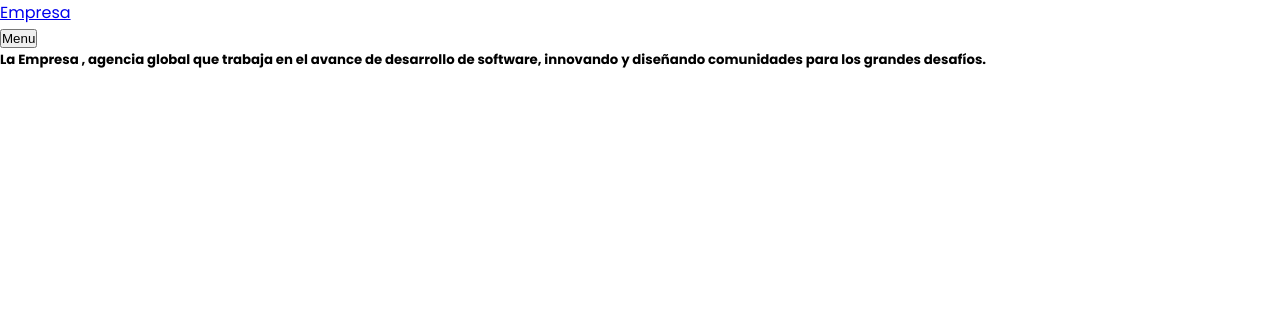
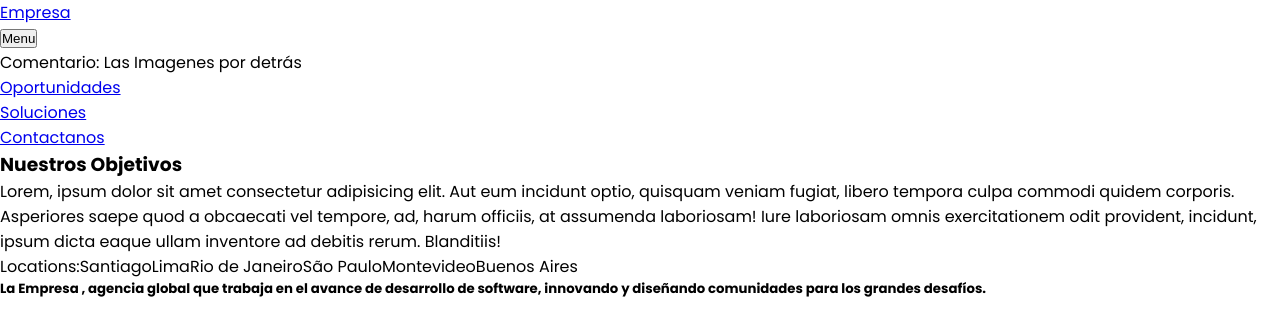
Before and after one commit to StefanoQuiroz/REACT-ANIMATIONS, a React (Create React App) app in the folder react-gsap/: page / in a window 1280 px wide. Shown: the top 336 px of the page. Built offline with nearby package versions, Linux system fonts and the light colour scheme.

Commit message:
Maquetación de Hamburguer Menu terminado

```diff
--- a/react-gsap/src/components/HamburguerMenu/HamburguerMenu.js
+++ b/react-gsap/src/components/HamburguerMenu/HamburguerMenu.js
@@ -1,10 +1,55 @@
 import React from 'react';
+import { Link } from 'react-router-dom';
 import './HamburguerMenu.scss';
 
 const HamburguerMenu = () => {
     return (
-        <div className="">
-            Menu
+        <div className="hamburguer-menu">
+            <div className="menu-secondary-background-color">
+            </div>
+            <div className="menu-layer">
+                <div className="menu-city-background">
+                    Comentario: Las Imagenes por detrás
+                </div>
+                <div className="container">
+                    <div className="wrapper">
+                        <div className="menu-links">
+                            {/* Los 3 párrafos */}
+                            <nav>
+                                <ul>
+                                    <li>
+                                        <Link to={`/oportunidades`}>Oportunidades</Link>
+                                    </li>
+                                    <li>
+                                        <Link to={`/soluciones`}>Soluciones</Link>
+                                    </li>
+                                    <li>
+                                        <Link to={`/contacto`}>Contactanos</Link>
+                                    </li>
+                                </ul>
+                            </nav>
+                            {/* columna de la derecha */}
+                            <div className="info">
+                                <h3>Nuestros Objetivos</h3>
+                                <p>
+                                    Lorem, ipsum dolor sit amet consectetur adipisicing elit. Aut eum incidunt optio, quisquam veniam fugiat, libero tempora culpa commodi quidem corporis. Asperiores saepe quod a obcaecati vel tempore, ad, harum officiis, at assumenda laboriosam! Iure laboriosam omnis exercitationem odit provident, incidunt, ipsum dicta eaque ullam inventore ad debitis rerum. Blanditiis!
+                                </p>
+                            </div>
+                            {/* Encnuentranos */}
+                            <div className="locations">
+                                Locations:
+                                <span>Santiago</span>
+                                <span>Lima</span>
+                                <span>Rio de Janeiro</span>
+                                <span>São Paulo</span>
+                                <span>Montevideo</span>
+                                <span>Buenos Aires</span>
+                            </div>
+                        </div>
+                    </div>
+                </div>
+
+            </div>
         </div>
     );
 }
--- a/react-gsap/src/components/Header/Header.js
+++ b/react-gsap/src/components/Header/Header.js
@@ -1,5 +1,6 @@
 import React from 'react';
 import { Link } from 'react-router-dom';
+import HamburguerMenu from '../HamburguerMenu/HamburguerMenu';
 import './Header.scss';
 
 const Header = () => {
@@ -18,6 +19,7 @@ const Header = () => {
                     </div>
                 </div>
             </div>
+            <HamburguerMenu/>
         </header>
     );
 }
```
